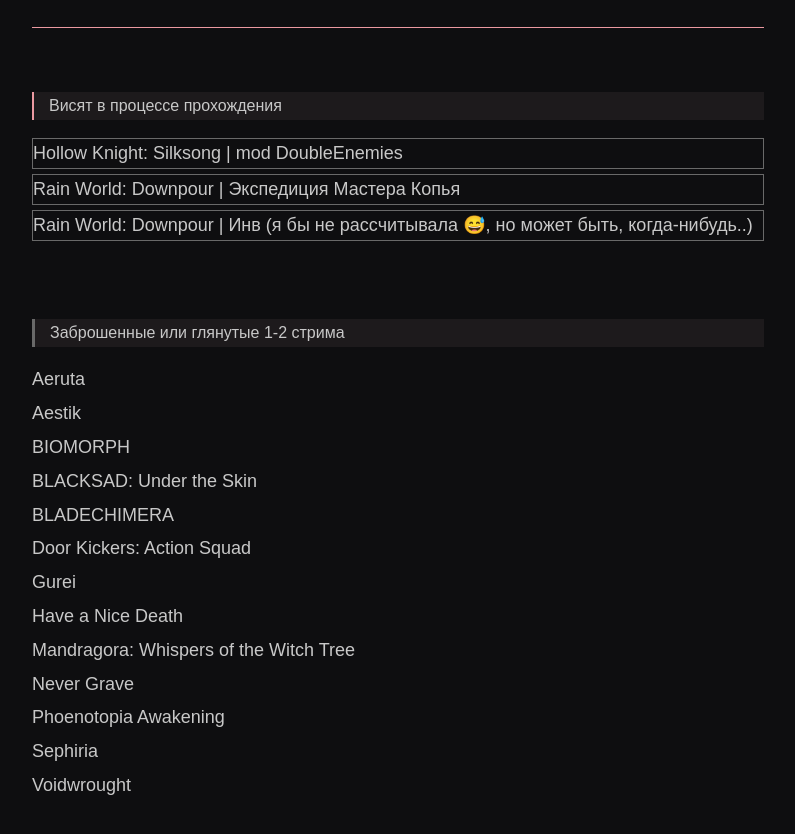
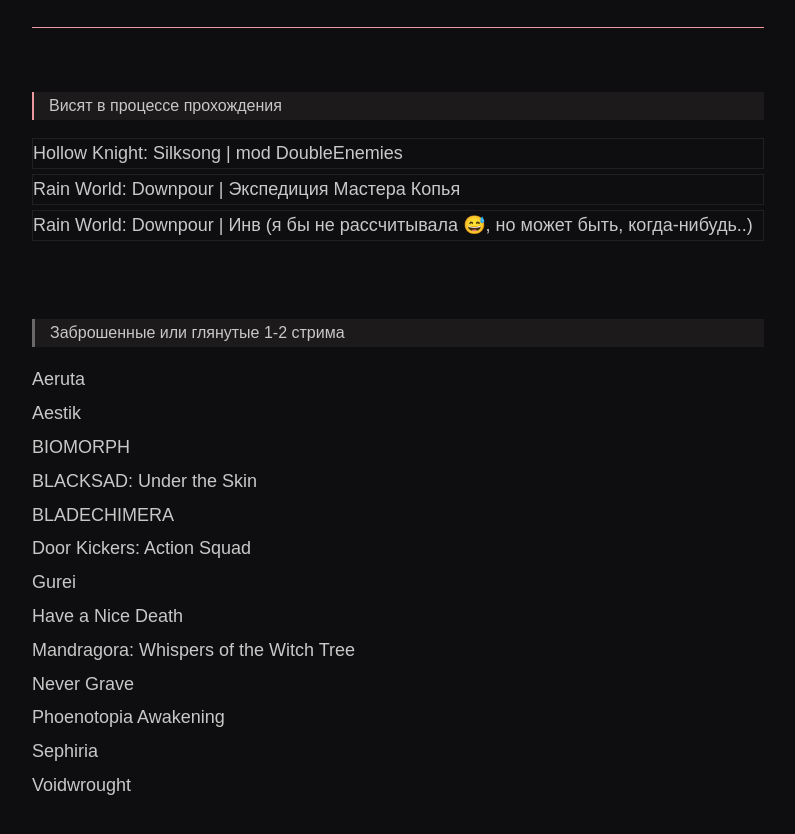
Before and after one commit to kitsune4an/kitsune4an.github.io, a plain HTML site: page index.html in a window 1280 px wide. Shown: the part 3760-4594 px from the top of the page, without its empty margins (242-1037 px from the left). Drawn offline with Linux system fonts and the light colour scheme.

Commit message:
index.html

```diff
--- a/index.html
+++ b/index.html
@@ -145,9 +145,9 @@
 <hr style="height: 1px; width: 100%; margin: 20px 0; border: 0; background: var(--pink);">
 <br>
 <div class="letter" style="border-left: 2px solid var(--pink);"><span>Висят в процессе прохождения</span></div>
-<div class="game-line" style="border: 1px solid #696969">Hollow Knight: Silksong | mod DoubleEnemies</div>
-<div class="game-line" style="border: 1px solid #696969">Rain World: Downpour | Экспедиция Мастера Копья</div>
-<div class="game-line" style="border: 1px solid #696969">Rain World: Downpour | Инв (я бы не рассчитывала 😅, но может быть, когда-нибудь..)</div>
+<div class="game-line" style="border: 1px solid #69696933">Hollow Knight: Silksong | mod DoubleEnemies</div>
+<div class="game-line" style="border: 1px solid #69696933">Rain World: Downpour | Экспедиция Мастера Копья</div>
+<div class="game-line" style="border: 1px solid #69696933">Rain World: Downpour | Инв (я бы не рассчитывала 😅, но может быть, когда-нибудь..)</div>
 <div class="game-line"></div>
 <div class="game-line"></div>
 <div class="game-line"></div>
```
